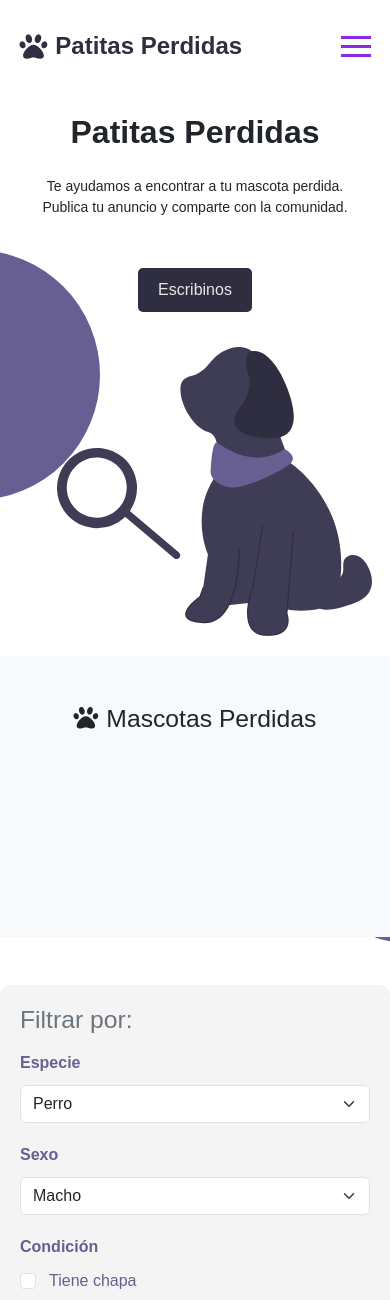
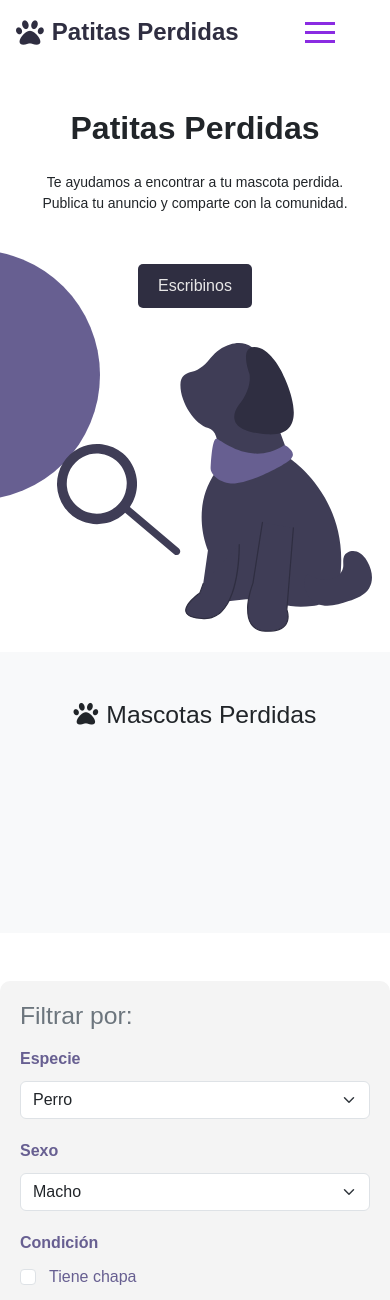
Before and after one commit to 6onza/patitas-perdidas, a Flask app: template frontend/templates/index.html in a window 390 px wide; the page is wider, and only the part inside the window is pictured. Shown: the top 1300 px of that part. Run offline with Flask 3, Linux system fonts and the light colour scheme; the template is opened without the code that fills it, so the values that code supplies are empty; some libraries are stand-ins or nearby versions.

Commit message:
Add lost_city input field to account form, update JavaScript handling, and enhance header styling

```diff
--- a/frontend/static/css/home.css
+++ b/frontend/static/css/home.css
@@ -7,7 +7,6 @@
 
 body {
     background-color: #f9f9f9;
-    overflow-x: hidden;
     z-index: 1;
 }
 body::after{
@@ -41,13 +40,6 @@ header {
     position: relative;
 }
 
-.navigation-bar {
-    display: flex;
-    justify-content: center;
-    align-items: center;
-    width: 100%;
-    padding: 30px 0;
-}
 
 .nav-container {
     display: flex;
@@ -78,6 +70,8 @@ header {
 
 .nav-items {
     padding: 15px;
+    display: flex;
+    justify-content: center;
 }
 
 .nav-links {
@@ -158,8 +152,12 @@ header {
 }
 
 @media only screen and (max-width: 768px) {
-    header {
-        padding: 0;
+    body::after{
+        width: 200px;
+        height: 200px;
+        bottom: -50px;
+        right: -100px;
+        display: none;
     }
 
     .nav-container {
--- a/frontend/static/js/account.js
+++ b/frontend/static/js/account.js
@@ -203,6 +203,7 @@ document.addEventListener("DOMContentLoaded", function () {
       breed: document.getElementById("breed").value,
       color: document.getElementById("color").value,
       lost_date: document.getElementById("lost_date").value,
+      lost_city: document.getElementById("lost_city").value,
       lost_location: document.getElementById("lost_location").value,
       status: "lost",
       lost_latitude: parseFloat(document.getElementById("lost_latitude").value),
--- a/frontend/templates/components/header.html
+++ b/frontend/templates/components/header.html
@@ -7,10 +7,11 @@
 {% block content %}
 <header>
     <nav class="navigation-bar">
-        <div class="nav-container">
+        <div class="nav-container p-3">
             <h1 class="main-title">
                 <a href="{{ url_for('index') }}" class="d-flex align-items-center gap-2">
                 <i class="fas fa-paw fs-1"></i> <span class="fw-bold">Patitas Perdidas</span>
+                </a>
             </h1>
             <div class="menu-button">
                 <div class="line"></div>
@@ -34,7 +35,7 @@
         </div>
     </nav>
 </header>
-    <section  id="home" class="home">
+    <section  id="home" class="home mt-md-0 mt-4">
         <div class="content-wrapper">
             <div class="text-content">
                 <h2 class="fw-bold">Patitas Perdidas</h2>
@@ -46,3 +47,8 @@
         </div>
     </section>
 {% endblock %}
+
+<!-- scripts -->
+{% block scripts %}
+    <script src="{{ url_for('static', filename='js/navbar.js') }}"></script>
+{% endblock %}
```
Also changed, not shown: frontend/templates/account.html (+15 -2 lines).
